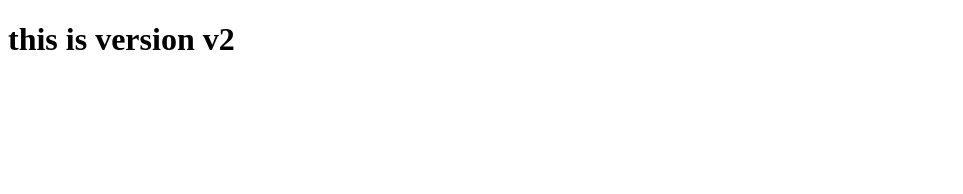
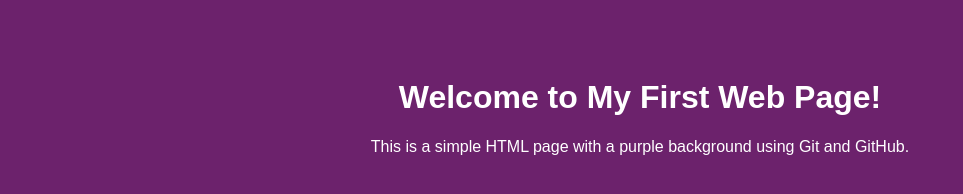
Before and after one commit to Aditi0322/myrepo, a plain HTML site: page index.html in a window 1280 px wide. Shown: the whole page, without its empty margins (0-963 px from the left). Drawn offline with Linux system fonts and the light colour scheme.

Commit message:
added design for website

```diff
--- a/index.html
+++ b/index.html
@@ -3,10 +3,11 @@
 <head>
   <meta charset="UTF-8">
   <meta name="viewport" content="width=device-width, initial-scale=1.0">
-    <title>Document</title>
+  <title>My First GitHub Page</title>
+  <link rel="stylesheet" href="style.css">
 </head>
 <body>
-    <h1> this is version v2 </h1>
-
+  <h1>Welcome to My First Web Page!</h1>
+  <p>This is a simple HTML page with a purple background using Git and GitHub.</p>
 </body>
 </html>
--- /dev/null
+++ b/style.css
@@ -0,0 +1,8 @@
+/* Make the background purple and text white for visibility */
+body {
+  background-color: rgba(88, 3, 88, 0.874);
+  color: white;
+  font-family: Arial, sans-serif;
+  text-align: center;
+  padding: 50px;
+}
```
Lines whose indentation alone changed are shown as unchanged.
